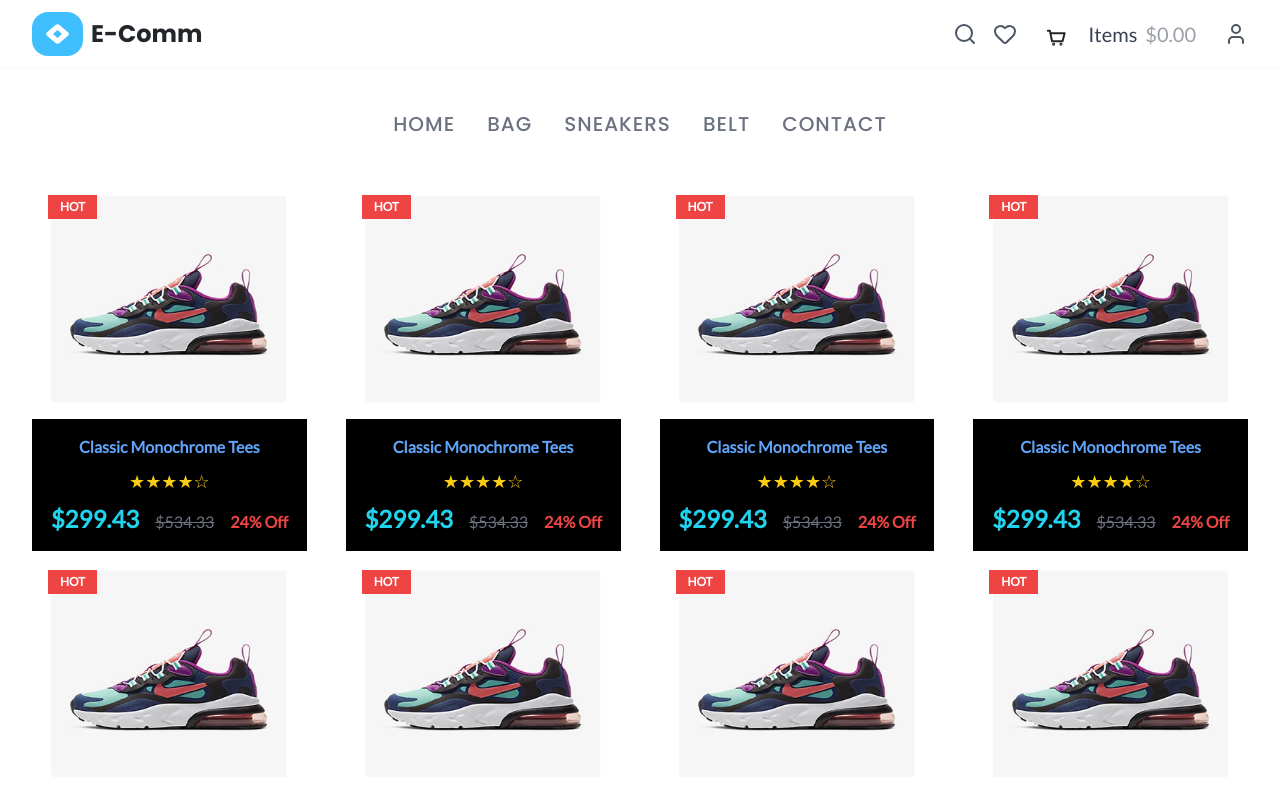
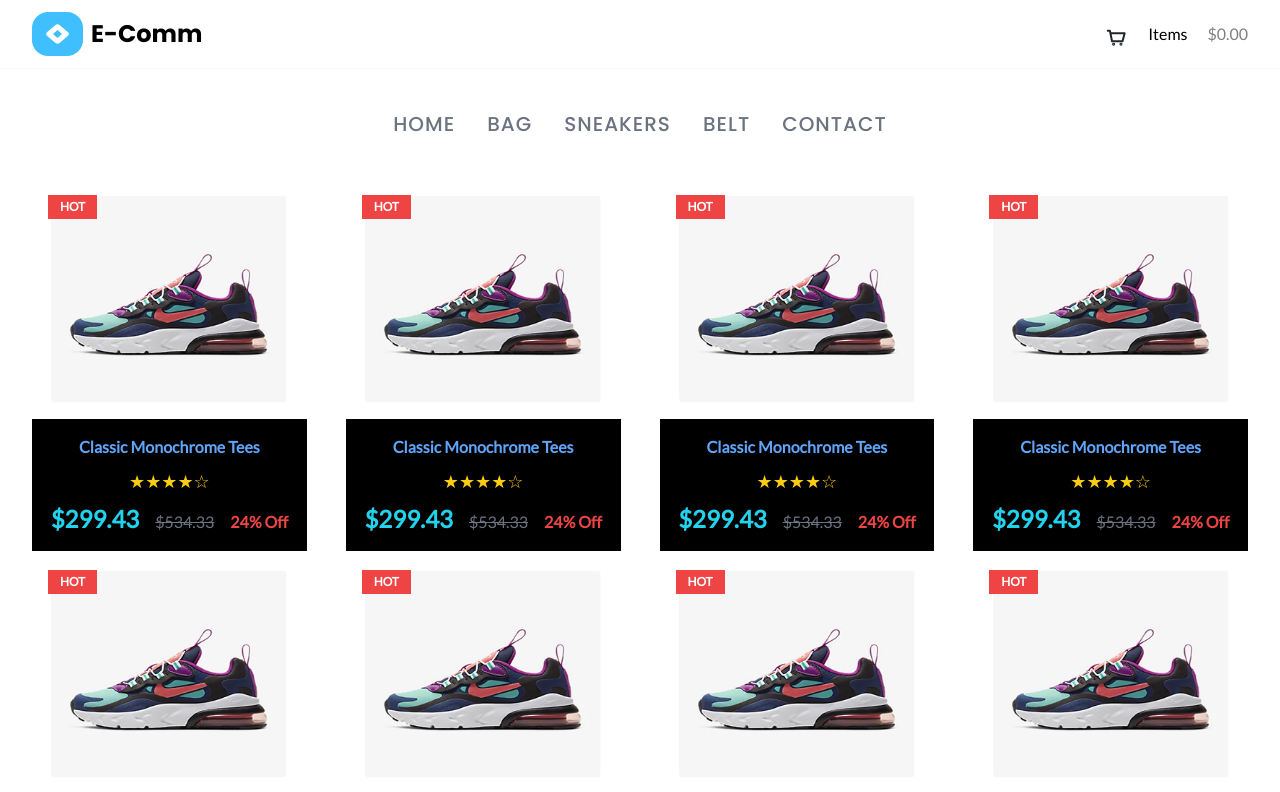
Before and after one commit to rishabh-2088/product-listing-page, a Next.js app: page / in a window 1280 px wide. Shown: the top 792 px of the page. Built offline with nearby package versions, Linux system fonts and the light colour scheme.

Commit message:
Final layout synchronization

```diff
--- a/src/app/layout.tsx
+++ b/src/app/layout.tsx
@@ -1,37 +1,20 @@
-// src/app/layout.tsx
 import type { Metadata } from "next";
 import { Poppins, Lato } from "next/font/google";
 import "./globals.css";
 import Header from "@/components/layout/Header";
 import Footer from "@/components/layout/Footer";
 
-const poppins = Poppins({
-  subsets: ["latin"],
-  weight: ['400', '500', '700'],
-  variable: '--font-poppins',
-});
+const poppins = Poppins({ subsets: ["latin"], weight: ['400', '500', '700'], variable: '--font-poppins' });
+const lato = Lato({ subsets: ["latin"], weight: ['400'], variable: '--font-proxima' });
 
-const lato = Lato({
-  subsets: ["latin"],
-  weight: ['400'],
-  variable: '--font-proxima',
-});
+export const metadata: Metadata = { title: "E-Comm Product Page", description: "Frontend Intern Test" };
 
-export const metadata: Metadata = {
-  title: "E-Comm Product Page",
-  description: "Frontend Intern Test",
-};
-
-export default function RootLayout({
-  children,
-}: Readonly<{
-  children: React.ReactNode;
-}>) {
+export default function RootLayout({ children }: { children: React.ReactNode }) {
   return (
     <html lang="en">
       <body className={`${poppins.variable} ${lato.variable} font-proxima bg-gray-50`}>
         <Header />
-        <div className="bg-divider h-[1px]" />
+        <div className="h-[1px]" />
         <main className="bg-white">{children}</main>
         <Footer />
       </body>
--- a/src/app/page.tsx
+++ b/src/app/page.tsx
@@ -1,11 +1,9 @@
-// src/app/page.tsx
 import Navbar from "@/components/layout/Navbar";
 import ProductCard from '@/components/ProductCard';
 import { mockProducts } from '@/data/mockProducts';
 
 export default function HomePage() {
   return (
-    // This single container now correctly holds BOTH the Navbar and the product grid
     <div className="container mx-auto px-8 py-8">
       <Navbar />
       <div className="grid grid-cols-1 sm:grid-cols-2 lg:grid-cols-4 gap-x-[39px] gap-y-[2.82px] mt-8">
--- a/src/components/layout/Header.tsx
+++ b/src/components/layout/Header.tsx
@@ -1,37 +1,23 @@
-// src/components/layout/Header.tsx
 import Image from 'next/image';
 import { ShoppingCart, User, Search, Heart } from 'lucide-react';
 
 const Header = () => {
   return (
     <header className="bg-white">
-      <div className=" px-8 py-3 flex justify-between items-center">
-        {/* Logo Section */}
+      <div className="container mx-auto px-8 py-3 flex justify-between items-center">
         <div className="flex items-center gap-2">
           <Image src="/navbar-logo.svg" alt="E-Comm logo" width={51} height={44} />
-          <span className="font-poppins font-bold text-2xl text-heading-text">
-            E-Comm
-          </span>
+          <span className="font-poppins font-bold text-2xl">E-Comm</span>
         </div>
-
-        {/* Cart / Action Icons Section */}
         <div className="flex items-center gap-3">
-          <div className="hidden lg:flex items-center space-x-4 mr-4">
-            <button className="text-gray-600 hover:text-blue-600 transition-colors"><Search size={24} /></button>
-            <button className="text-gray-600 hover:text-blue-600 transition-colors"><Heart size={24} /></button>
-          </div>
           <a href="#" className="flex items-center gap-3 group">
             <Image src="/cart-icon.svg" alt="Cart" width={31} height={34} />
-            <div className="font-proxima text-[20px] text-gray-700">
-              <span className="group-hover:text-blue-600 transition-colors">Items</span>
-              <span className="opacity-50 ml-2 group-hover:text-blue-600 transition-colors">$0.00</span>
-            </div>
+            <span>Items</span>
+            <span className="opacity-50 ml-2">$0.00</span>
           </a>
-          <button className="text-gray-600 hover:text-blue-600 transition-colors ml-4"><User size={24} /></button>
         </div>
       </div>
     </header>
   );
 };
-
 export default Header;
```
